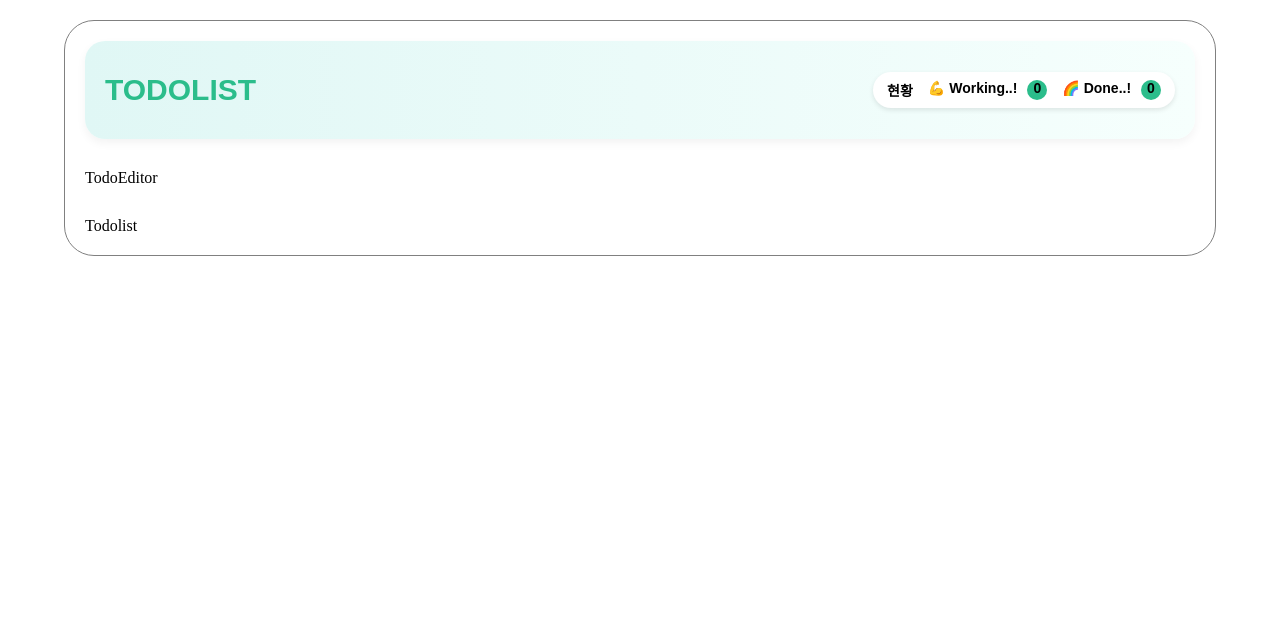
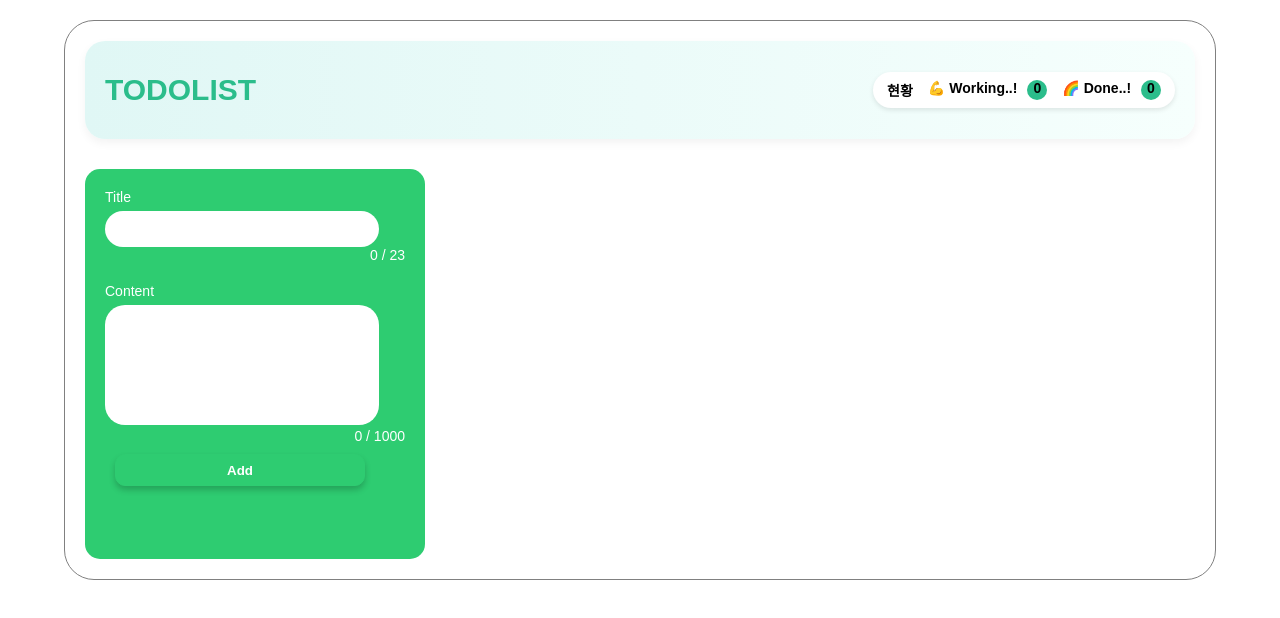
Before and after one commit to Zpark99/todo-list, a React (Vite) app in the folder Todo-list/: page / in a window 1280 px wide. Shown: the top 618 px of the page. Built offline with nearby package versions, Linux system fonts and the light colour scheme.

Commit message:
Create Todo-list editor & CSS

```diff
--- /dev/null
+++ b/Todo-list/component/Todoeditor.css
@@ -0,0 +1,79 @@
+.todo-editor {
+  background-color: #2ecc71;
+  padding: 20px;
+  border-radius: 15px;
+  width: 300px;
+  height: 350px;
+  font-weight: 500;
+  font-size: 14px;
+  font-family: 'Pretendard', 'Noto Sans KR', sans-serif;
+  color: white;
+}
+
+.title-group {
+  margin-bottom: 20px;
+}
+
+.title-group input {
+  width: 250px;
+  padding: 10px 12px;
+  border: none;
+  border-radius: 20px;
+  background-color: white;
+  font-size: 14px;
+  font-weight: bold;
+  outline: none;
+}
+
+.title-group label {
+  display: block;
+  margin-bottom: 6px;
+  font-size: 14px;
+}
+
+.form-group label {
+  display: block;
+  margin-bottom: 6px;
+  font-size: 14px;
+}
+
+textarea {
+  width: 250px;
+  padding: 10px 12px;
+  border: none;
+  border-radius: 20px;
+  background-color: white;
+  font-size: 14px;
+  outline: none;
+  font-family: 'Pretendard', 'Noto Sans KR', sans-serif;
+  font-weight: bold;
+}
+
+#content {
+  height: 100px;
+  resize: none;
+}
+
+span.text-count {
+  display: block;
+  text-align: right;
+}
+
+button {
+  width: 250px;
+  height: 32px;
+  background: #2ecc71;
+  color: white;
+  border: 1px solid #2ecc71;
+  border-radius: 10px;
+  margin: 10px;
+  font-weight: bold;
+  box-shadow: 0 4px 6px rgba(0, 0, 0, 0.2);
+  cursor: pointer;
+  transition: all 0.2s ease-in-out;
+}
+
+button:hover {
+  background: #27ae60;
+  box-shadow: 0 6px 10px rgba(0, 0, 0, 0.25);
+}
--- /dev/null
+++ b/Todo-list/component/Todoeditor.jsx
@@ -0,0 +1,24 @@
+import "./Todoeditor.css"
+import React from 'react'
+
+const Todoeditor = () => {
+  return (
+   <div className="todo-editor">
+    <div className="title-group">
+      <label htmlFor="title">Title</label>
+      <input type="text" id="title" maxLength={23} />
+      <span className="text-count">0 / 23</span>
+    </div>
+
+    <div className="form-group">
+      <label htmlFor="content">Content</label>
+      <textarea id="content" maxLength={1000}></textarea>
+      <span className="text-count">0 / 1000</span>
+    </div>
+
+    <button type="button">Add</button>
+  </div>
+  );
+};
+
+export default Todoeditor;
--- a/Todo-list/src/App.jsx
+++ b/Todo-list/src/App.jsx
@@ -1,13 +1,13 @@
 import React from 'react'; // 자동차 내부 설계
 import "./App.css";
 import Header from '../component/Header';
+import Todoeditor from './../component/Todoeditor';
 
 function App() {
   return (
     <div className="App">
       <Header></Header>
-      <div>TodoEditor</div>
-      <div>Todolist</div>
+      <Todoeditor></Todoeditor>
     </div>
   );
 }
```
